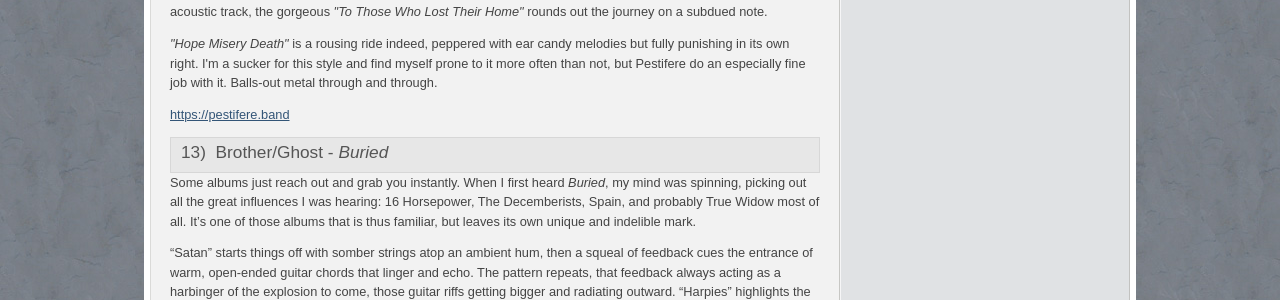
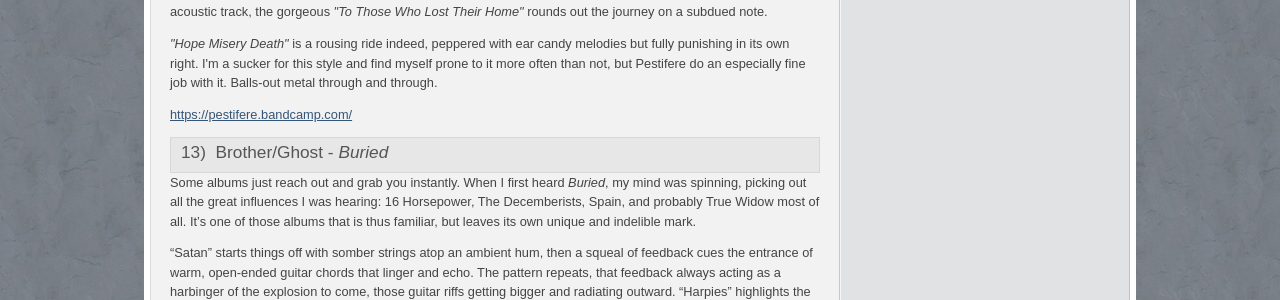
Before and after one commit to luminouscode/luminouscode.fimbulgnosis.com, a Jekyll site: the page built from valecnik/2016_reviews.html, in a window 1280 px wide and 900 px high, scrolled down 1389 px. Shown: the part 153-453 px from the top of the window. Built offline with Jekyll 4.4.1, drawn with Linux system fonts in a browser that asks for light colours; some of the changed lines change nothing that is shown.

Commit message:
Update 14th review

```diff
--- a/valecnik/2016_reviews.html
+++ b/valecnik/2016_reviews.html
@@ -56,7 +56,7 @@ layout: default_valecnik
       <i>"Hope Misery Death"</i> is a rousing ride indeed, peppered with ear candy melodies but fully punishing in its own right. I'm a sucker for this style and find myself prone to it more often than not, but Pestifere do an especially fine job with it. Balls-out metal through and through.
     </p>
     <p>
-      <a href="https://pestifere.band" target="_">https://pestifere.band</a>
+      <a href="https://pestifere.bandcamp.com/" target="_">https://pestifere.bandcamp.com/</a>
     </p>
   </div>
   <div class="post_meta">
```
